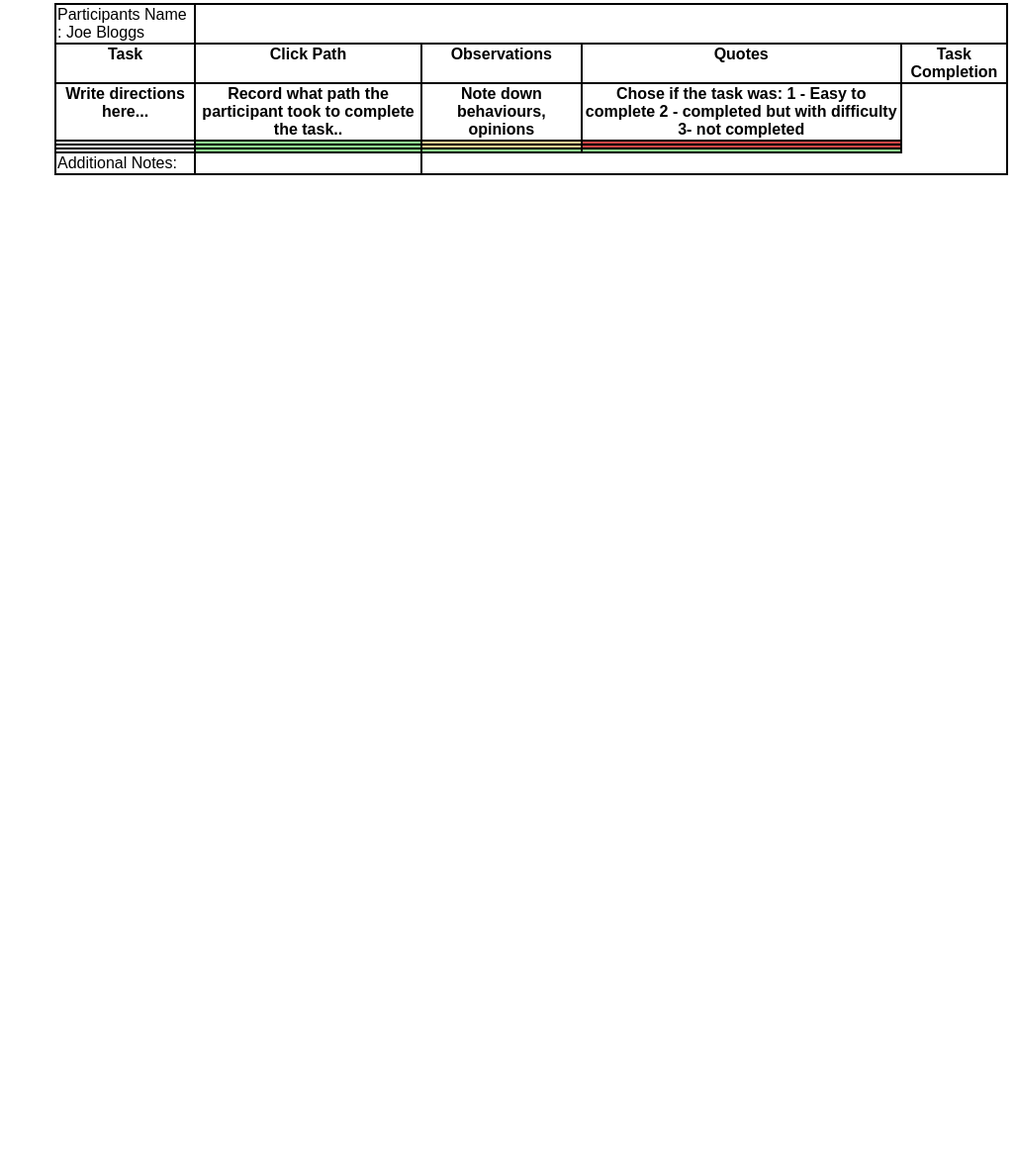
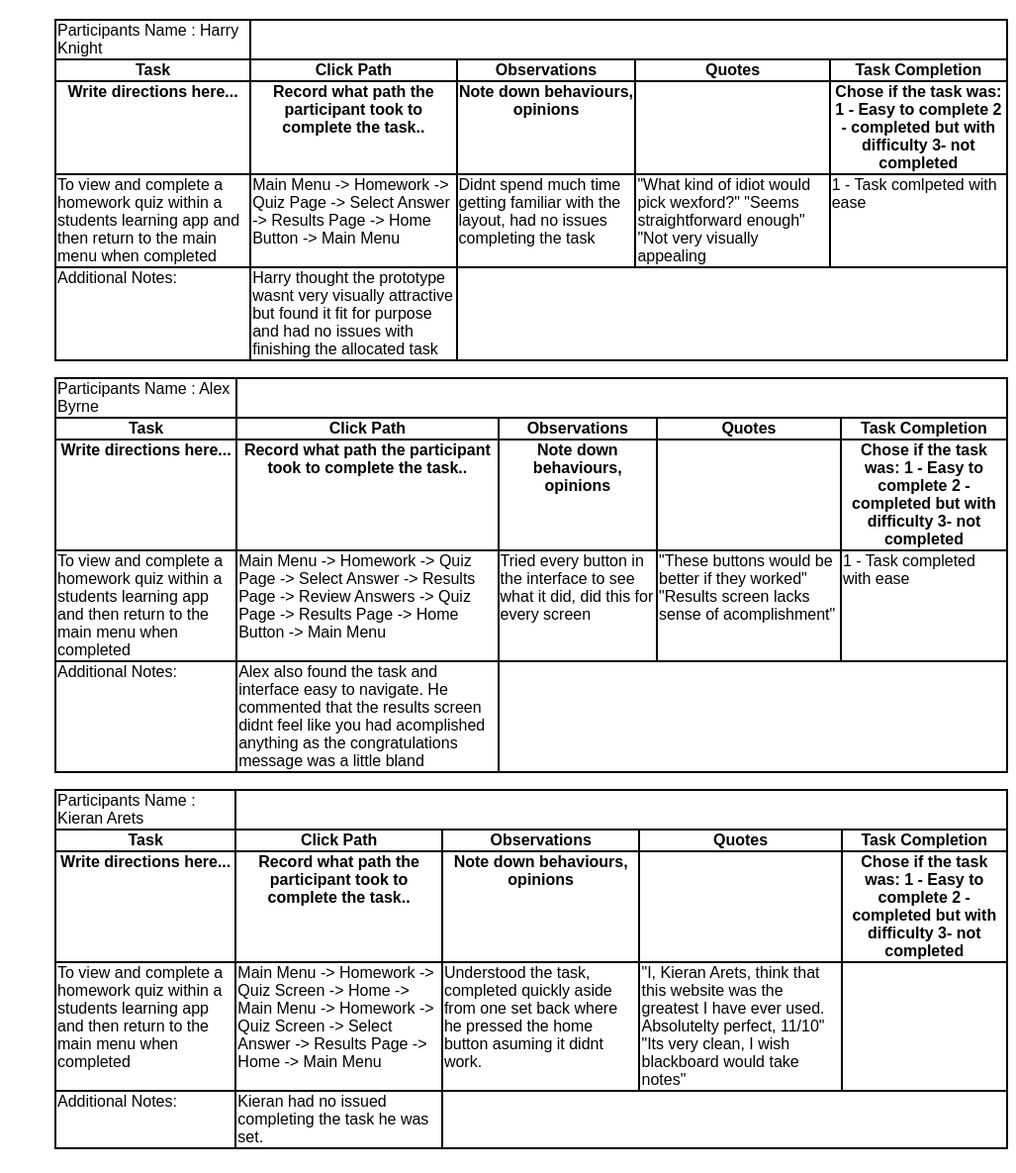
Before and after one commit to Conor-T-Foley/IxD24, a plain HTML site: page useTest.html in a window 1280 px wide. Shown: the part 5-1190 px from the top of the page at 99% size, without its empty margins (253-1280 px from the left). Before the commit the page ends 800 px from the top, so only its background shows below. Drawn offline with Linux system fonts and the light colour scheme.

Commit message:
Added info to Usability Testing Page

```diff
--- a/useTest.html
+++ b/useTest.html
@@ -25,13 +25,14 @@
             <a href="prototype.html">Prototype</a>
         </div>
         <div>
-            <a href="useTest.html">Usabilty Testing</a>
+            <a href="useTest.html">Usability Testing</a>
         </div>
     </div>
     <div>
+        <p>
         <table>
             <tr>
-                <td>Participants Name : Joe Bloggs</th>
+                <td>Participants Name : Harry Knight</th>
             </tr>
             <tr>
                 <th>Task</th>
@@ -44,35 +45,100 @@
               <th>Write directions here...</th>
               <th>Record what path the participant took to complete the task..</th>
               <th>Note down behaviours, opinions</th>
+              <th></th>
               <th>Chose if the task was:
                 1 - Easy to complete
                 2 - completed but with difficulty
                 3- not completed
-              </th>
             </tr>
             <tr>
-              <td></td>
-              <td style = "background-color:lightgreen;"></td>
-              <td style = "background-color:rgb(238, 205, 144);"></td>
-              <td style = "background-color:rgb(206, 70, 70);"></td>
-            </tr>
-            <tr>
-              <td></td>
-              <td style = "background-color:lightgreen;"></td>
-              <td style = "background-color:rgb(238, 205, 144);"></td>
-              <td style = "background-color:rgb(206, 70, 70);"></td>
-            </tr>
-            <tr>
-                <td></td>
-                <td style = "background-color:lightgreen;"></td>
-                <td style = "background-color:lightgreen;"></td>
-                <td style = "background-color:lightgreen;"></td>
+              <td>To view and complete a homework quiz within a students learning app and then return to the main menu when completed</td>
+              <td>Main Menu -> Homework -> Quiz Page -> Select Answer -> Results Page -> Home Button -> Main Menu</td>
+              <td>Didnt spend much time getting familiar with the layout, had no issues completing the task</td>
+              <td>"What kind of idiot would pick wexford?" "Seems straightforward enough" "Not very visually appealing</td>
+              <td>1 - Task comlpeted with ease</td>
             </tr>
             <tr>
                 <td>Additional Notes: </td>
-                <td></td>
+                <td>Harry thought the prototype wasnt very visually attractive but found it fit for purpose and had no issues with finishing the allocated task</td>
+
             </tr>
           </table>
+        </p>
+        <p>
+          <table>
+            <tr>
+                <td>Participants Name : Alex Byrne</th>
+            </tr>
+            <tr>
+                <th>Task</th>
+                <th>Click Path</th>
+                <th>Observations</th>
+                <th>Quotes</th>
+                <th>Task Completion</th>
+            </tr>
+              <th>Write directions here...</th>
+              <th>Record what path the participant took to complete the task..</th>
+              <th>Note down behaviours, opinions</th>
+              <th></th>
+              <th>Chose if the task was:
+                1 - Easy to complete
+                2 - completed but with difficulty
+                3- not completed
+            </tr>
+            <tr>
+              <td>To view and complete a homework quiz within a students learning app and then return to the main menu when completed</td>
+              <td>Main Menu -> Homework -> Quiz Page -> Select Answer -> Results Page -> Review Answers -> Quiz Page -> Results Page -> Home Button -> Main Menu</td>
+              <td>Tried every button in the interface to see what it did, did this for every screen</td>
+              <td>"These buttons would be better if they worked" "Results screen lacks sense of acomplishment"</td>
+              <td>1 - Task completed with ease</td>
+            </tr>
+
+
+            <tr>
+                <td>Additional Notes: </td>
+                <td>Alex also found the task and interface easy to navigate. He commented that the results screen didnt feel like you had acomplished anything as the congratulations message was a little bland</td>
+            </tr>
+          </table>
+        </p>
+        <p>
+          <table>
+            <tr>
+                <td>Participants Name : Kieran Arets</th>
+            </tr>
+            <tr>
+                <th>Task</th>
+                <th>Click Path</th>
+                <th>Observations</th>
+                <th>Quotes</th>
+                <th>Task Completion</th>
+            </tr>
+            <tr>
+              <th>Write directions here...</th>
+              <th>Record what path the participant took to complete the task..</th>
+              <th>Note down behaviours, opinions</th>
+              <th></th>
+              <th>Chose if the task was:
+                1 - Easy to complete
+                2 - completed but with difficulty
+                3- not completed
+            </tr>
+            <tr>
+              <td>To view and complete a homework quiz within a students learning app and then return to the main menu when completed</td>
+              <td>Main Menu -> Homework -> Quiz Screen -> Home -> Main Menu -> Homework -> Quiz Screen -> Select Answer -> Results Page -> Home -> Main Menu</td>
+              <td>Understood the task, completed quickly aside from one set back where he pressed the home button asuming it didnt work.</td>
+              <td>"I, Kieran Arets, think that this website was the greatest I have ever used. Absolutelty perfect, 11/10" "Its very clean, I wish blackboard would take notes"</td>
+              <td></td>
+            </tr>
+
+
+            <tr>
+                <td>Additional Notes: </td>
+                <td>Kieran had no issued completing the task he was set.</td>
+            </tr>
+          </table>
+        </p>
     </div>
+
 </body>
 </html>
```
Also changed, not shown: wireframes.html (+1 -1 lines).
